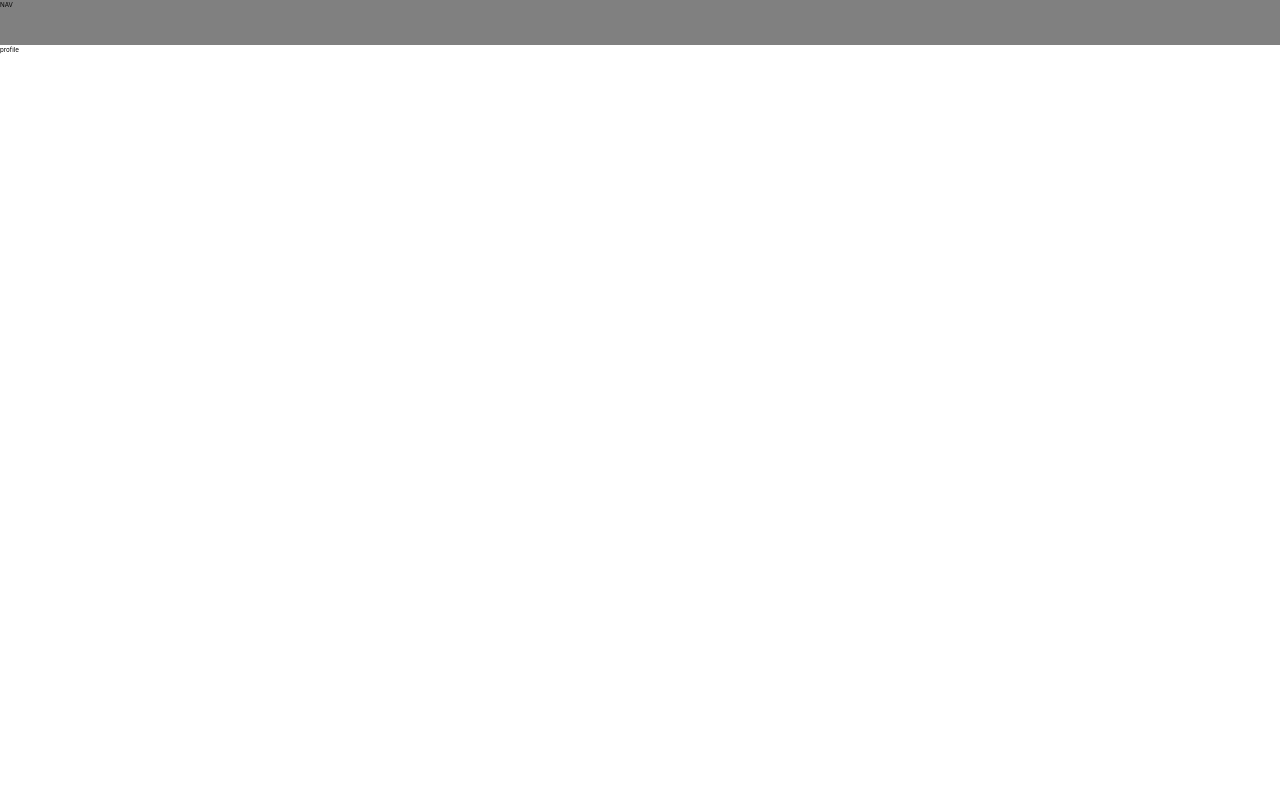
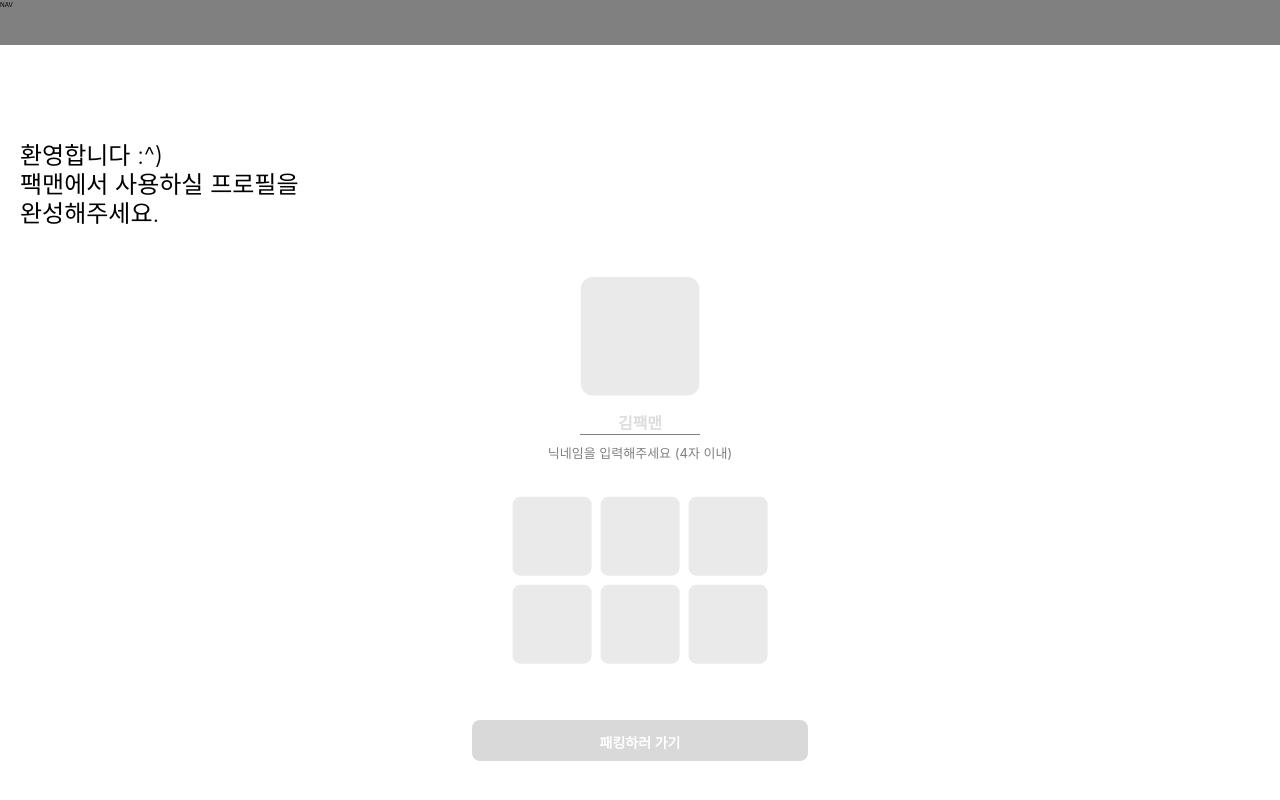
Before and after one commit to Team-Packman/Packman-Client, a Next.js app: page /profile in a window 1280 px wide. Built offline with nearby package versions, Linux system fonts and the light colour scheme.

Commit message:
feat/#25 : 프로필 만들기 뷰 퍼블리싱

```diff
--- a/pages/_app.tsx
+++ b/pages/_app.tsx
@@ -8,7 +8,6 @@ import { GlobalStyle } from '../styles/globalStyle';
 import Layout from './components/layout';
 import { persistQueryClient } from 'react-query/persistQueryClient-experimental';
 import { createWebStoragePersistor } from 'react-query/createWebStoragePersistor-experimental';
-import { GlobalStyle } from '../styles/globalStyle';
 
 function MyApp({ Component, pageProps }: AppProps) {
   const [queryClient] = useState(() => new QueryClient());
--- a/pages/components/profile/CreateProfile.tsx
+++ b/pages/components/profile/CreateProfile.tsx
@@ -1,5 +1,88 @@
+import Image from 'next/image';
+import { useState } from 'react';
+import styled from 'styled-components';
+import tempBox from '../../../public/assets/svg/tempBox.svg';
+import { packmanColors } from '../../../styles/color';
+
 function CreateProfile() {
-  return <div>CreateProfile</div>;
+  const [nickname, setNickname] = useState('');
+
+  return (
+    <StyledRoot>
+      <Image src={tempBox} alt="임시네모" width={120} height={120} />
+      <StyledInputWrapper>
+        <StyleInput
+          type="text"
+          placeholder="김팩맨"
+          value={nickname}
+          maxLength={4}
+          onChange={(e) => setNickname(e.target.value)}
+        />
+        <p>닉네임을 입력해주세요 (4자 이내)</p>
+      </StyledInputWrapper>
+      <StyledSelectProfileWrapper>
+        {Array(6)
+          .fill(1)
+          .map((idx) => (
+            <Image key={idx} src={tempBox} alt="임시네모" width={80} height={80} />
+          ))}
+      </StyledSelectProfileWrapper>
+      <StyledButton type="button">패킹하러 가기</StyledButton>
+    </StyledRoot>
+  );
 }
 
 export default CreateProfile;
+
+const StyledRoot = styled.div`
+  display: flex;
+  flex-direction: column;
+  align-items: center;
+  margin-top: 4.84rem;
+`;
+const StyledInputWrapper = styled.div`
+  display: flex;
+  flex-direction: column;
+  align-items: center;
+  & > p {
+    padding-top: 0.77rem;
+    color: ${packmanColors.deepGray};
+    font-weight: 400;
+    font-size: 1.3rem;
+  }
+`;
+const StyleInput = styled.input`
+  width: 12rem;
+  text-align: center;
+  font-weight: 600;
+  font-size: 1.6rem;
+  color: ${packmanColors.black};
+  border: none;
+  border-bottom: 1px solid ${packmanColors.deepGray};
+  margin-top: 1.6rem;
+
+  &:focus {
+    outline: none;
+  }
+  &::placeholder {
+    color: #dddddd;
+  }
+`;
+const StyledSelectProfileWrapper = styled.div`
+  display: flex;
+  flex-wrap: wrap;
+  width: 25.6rem;
+  gap: 0.8rem;
+  margin: 3.2rem 0 5.57rem 0;
+`;
+const StyledButton = styled.button`
+  width: 33.6rem;
+  height: 4.1rem;
+  border: none;
+  border-radius: 0.8rem;
+  padding: 1.2rem 6.4rem;
+  font-weight: 600;
+  font-size: 1.4rem;
+  color: ${packmanColors.white};
+  background-color: ${packmanColors.gray};
+`;
--- a/pages/profile.tsx
+++ b/pages/profile.tsx
@@ -1,5 +1,45 @@
-function profile() {
-  return <div>profile</div>;
+import CreateProfile from './components/profile/CreateProfile';
+import Header from '../components/common/Header';
+import styled from 'styled-components';
+
+function Profile() {
+  return (
+    <StyledRoot>
+      <Header />
+      <StyledCommentWrapper>
+        <h1>환영합니다 :^)</h1>
+        <h1>
+          <b>팩맨</b>에서 사용하실 <b>프로필</b>을
+        </h1>
+        <h1>완성해주세요.</h1>
+      </StyledCommentWrapper>
+      <CreateProfile />
+    </StyledRoot>
+  );
 }
 
-export default profile;
+export default Profile;
+
+const StyledRoot = styled.div`
+  display: flex;
+  flex-direction: column;
+  align-items: center;
+  padding: 0 2rem;
+`;
+const StyledCommentWrapper = styled.h1`
+  width: 100%;
+  display: flex;
+  flex-direction: column;
+  align-items: flex-start;
+  & > h1 {
+    line-height: 2.9rem;
+    font-weight: 300;
+    font-size: 2.4rem;
+    color: #000;
+    word-break: break-all;
+    word-wrap: break-word;
+  }
+  & b {
+    font-weight: 500;
+  }
+`;
--- a/pages/selectTemplate.tsx
+++ b/pages/selectTemplate.tsx
@@ -1,7 +1,7 @@
 import Image from 'next/image';
 import styled, { css } from 'styled-components';
 import template from '../public/assets/svg/template.svg';
-import Template from './components/Template';
+import Template from './components/selectTemplate/Template';
 import useAPI from '../utils/hooks/useAPI';
 import { useQuery } from 'react-query';
 import { useRouter } from 'next/router';
```
Also changed, not shown: public/assets/svg/tempBox.svg (added), 1 other file (tests, documents, lock files or other folders).
